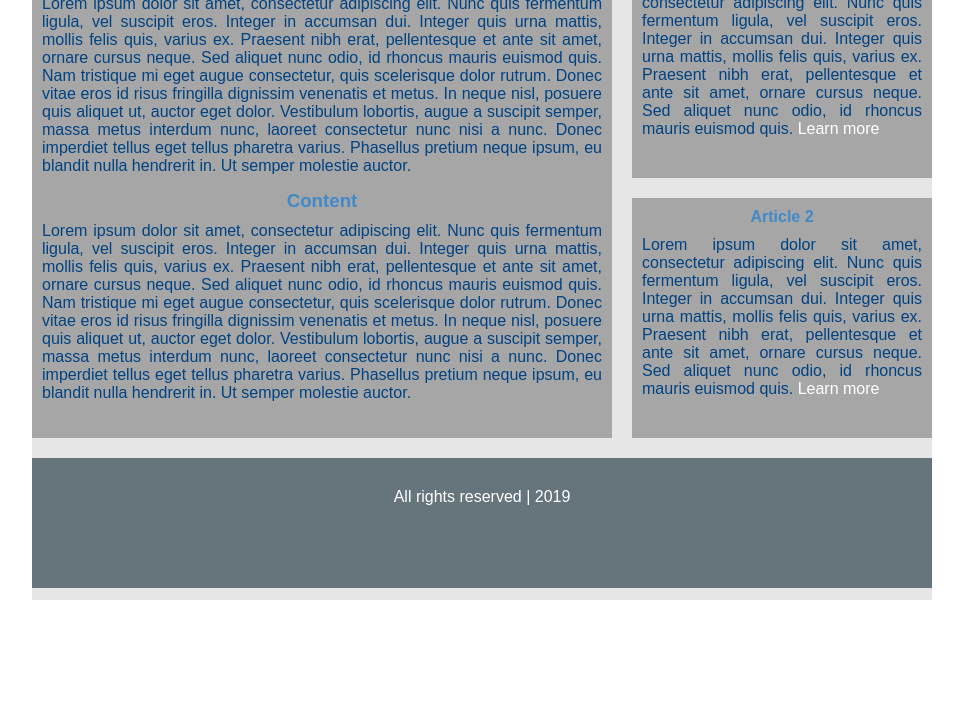
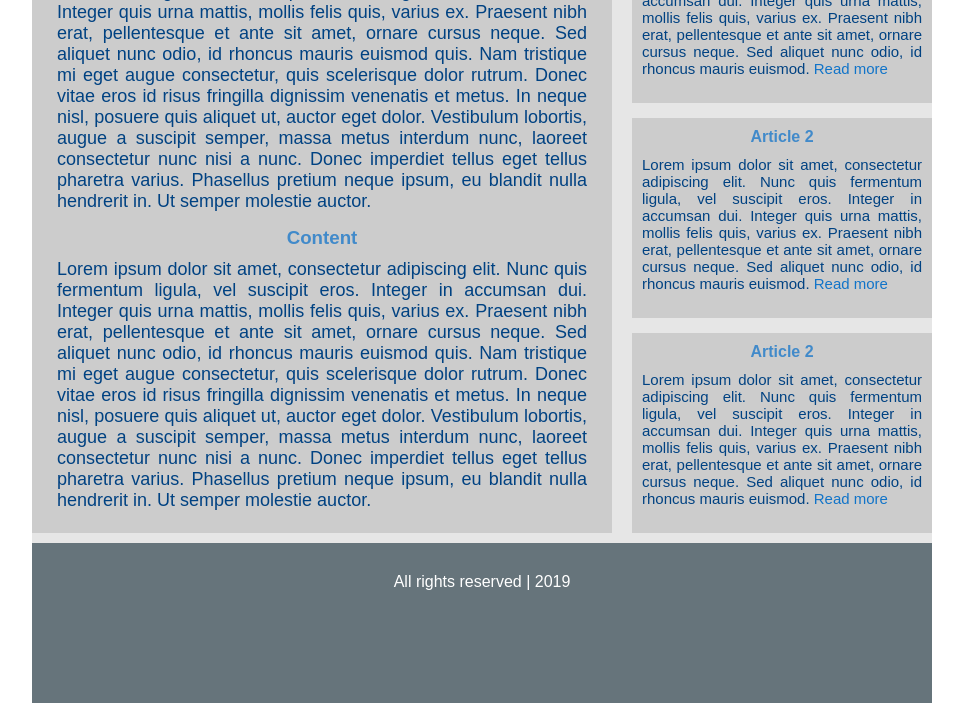
Before and after one commit to maxxaguiar/Model, a plain HTML site: page index.html in a window 1280 px wide. Shown: the part 300-1003 px from the top of the page, without its empty margins (158-1121 px from the left). Before the commit the page ends 900 px from the top, so only its background shows below. Drawn offline with Linux system fonts and the light colour scheme.

Commit message:
ultimas mudanças

```diff
--- a/css/style.css
+++ b/css/style.css
@@ -9,14 +9,14 @@ padding: 0;
 /*definição do body do site*/
 #container {
 	width: 900px;
-	height: 900px;
+
 	margin: 0 auto;
 	background: #e6e6e6;
 	font-family: arial, sans-serif;
 }
 
 
-/*início da estilização do site*/
+/*****início da estilização do site*****/
 
 #logo {
 	background: #418aca;
@@ -29,7 +29,7 @@ padding: 0;
 	padding-top: 30px;
 }
 
-/*menu do site */
+/*****menu do site****/
 
 #menu {
 	display: inline;
@@ -39,7 +39,7 @@ padding: 0;
 }
 #menu a {
 	color: #418aca;
-	background: #fff;
+	background: #e6e6e6;
 	margin: 5px;
 	padding: 5px;
 	font-weight: bold;
@@ -50,23 +50,18 @@ padding: 0;
 	text-decoration: none;
 	font-weight: bold;
 }
-
-/*sessão que divide o menu do resto site*/
-
-#session {
-	clear: both;
-	width: 100%;
-	height: 20px;
-	background: #418aca;
+#menu a:active {
+	color: #1174c9;
 }
 
-/*box com o conteúdo principal*/
+
+
+/******box com o conteúdo principal******/
 #conteudo {
 	width: 580px;
-	height: 500px;
-	margin-right: 20px;
-	margin-top: 20px;
-	background: #a6a6a6;
+	height: 630px;
+	margin: 5px 20px 10px 0;
+	background: #ccc;
 	float: left;
 }
 #conteudo h1 {
@@ -82,74 +77,51 @@ padding: 0;
 	color: #418aca;
 }
 #conteudo p {
+	font-size: 18px;
 	text-align: justify;
-	margin-left: 10px;
-	margin-right: 10px;
+	margin-left: 25px;
+	margin-right: 25px;
 	color: #004282;
 }
 
-/*Artigos da laretal do site*/
-#artigo1 {
+/*****Artigos da laretal do site******/
+.artigo-lateral {
 	width: 300px;
-	height: 240px;
-	margin-top: 20px;
-	margin-bottom: 20px;
+	height: 200px;
+	margin-top: 5px;
+	margin-bottom: 10px;
 	float: right;
-	background: #a6a6a6;
+	background: #ccc;
 }
-#artigo1 h4 {
+.artigo-lateral h4 {
 	text-align: center;
 	padding-top: 10px;
 	padding-bottom: 10px;
 	color: #418aca;
 }
-#artigo1 p {
+.artigo-lateral p {
 	text-align: justify;
+	font-size: 15px;
 	margin-left: 10px;
 	margin-right: 10px;
 	color: #004282;
 }
-#artigo1 p a {
+.artigo-lateral p a {
 	text-decoration: none;
-	color: #fff;
+	color: #1174c9;
 }
-#artigo1 p a:hover {
+.artigo-lateral p a:hover {
 	font-weight: bold;
 	color: #1174c9;
 }
 
-#artigo2 {
-	width: 300px;
-	height: 240px;
-	margin-bottom: 20px;
-	float: right;
-	background: #a6a6a6;
-}
-#artigo2 h4 {
-	text-align: center;
-	padding-top: 10px;
-	padding-bottom: 10px;
-	color: #418aca;
-}
-#artigo2 p {
-	text-align: justify;
-	margin-left: 10px;
-	margin-right: 10px;
-	color: #004282;
-}
-#artigo2 p a {
-	text-decoration: none;
-	color: #fff;
-}
-#artigo2 p a:hover {
-	font-weight: bold;
-	color: #1174c9;
-}
+
 
 /*rodapé*/
 #foot {
 	clear: both;
-	height: 100px;
+	height: 130px;
+	margin-top: 10px;
 	padding-top: 30px;
 	background: #66747b;
 	color: #fff;
--- a/index.html
+++ b/index.html
@@ -20,11 +20,9 @@
         <a href="contato.html">Contato</a>
     </div>
 
-    <div id="session"><!--divisão entre a seção do menu e o conteúdo-->
+    <!--------------conteúdo principal------------------>
 
-    </div>
-
-    <div id="conteudo"><!--conteúdo principal-->
+    <div id="conteudo">
       <h1>Main</h1>
       <p>
         Lorem ipsum dolor sit amet, consectetur adipiscing elit. Nunc quis fermentum ligula, vel suscipit eros. Integer in accumsan dui. Integer quis urna mattis, mollis felis quis, varius ex. Praesent nibh erat, pellentesque et ante sit amet, ornare cursus neque. Sed aliquet nunc odio, id rhoncus mauris euismod quis. Nam tristique mi eget augue consectetur, quis scelerisque dolor rutrum. Donec vitae eros id risus fringilla dignissim venenatis et metus. In neque nisl, posuere quis aliquet ut, auctor eget dolor. Vestibulum lobortis, augue a suscipit semper, massa metus interdum nunc, laoreet consectetur nunc nisi a nunc. Donec imperdiet tellus eget tellus pharetra varius. Phasellus pretium neque ipsum, eu blandit nulla hendrerit in. Ut semper molestie auctor.
@@ -36,23 +34,35 @@
       </p>
     </div>
 
-    <div id="artigo1"><!--artigos da laretal-->
+
+    <!-----------artigos da laretal--------->
+
+    <div class="artigo-lateral">
       <h4>Article 1</h4>
       <p>
-        Lorem ipsum dolor sit amet, consectetur adipiscing elit. Nunc quis fermentum ligula, vel suscipit eros. Integer in accumsan dui. Integer quis urna mattis, mollis felis quis, varius ex. Praesent nibh erat, pellentesque et ante sit amet, ornare cursus neque. Sed aliquet nunc odio, id rhoncus mauris euismod quis. <a href="#">Learn more</a>
+        Lorem ipsum dolor sit amet, consectetur adipiscing elit. Nunc quis fermentum ligula, vel suscipit eros. Integer in accumsan dui. Integer quis urna mattis, mollis felis quis, varius ex. Praesent nibh erat, pellentesque et ante sit amet, ornare cursus neque. Sed aliquet nunc odio, id rhoncus mauris euismod. <a href="#">Read more</a>
       </p>
     </div>
 
 
-    <div id="artigo2">
+    <div class="artigo-lateral">
     <h4>Article 2</h4>
       <p>
-        Lorem ipsum dolor sit amet, consectetur adipiscing elit. Nunc quis fermentum ligula, vel suscipit eros. Integer in accumsan dui. Integer quis urna mattis, mollis felis quis, varius ex. Praesent nibh erat, pellentesque et ante sit amet, ornare cursus neque. Sed aliquet nunc odio, id rhoncus mauris euismod quis. <a href="#">Learn more</a>
+        Lorem ipsum dolor sit amet, consectetur adipiscing elit. Nunc quis fermentum ligula, vel suscipit eros. Integer in accumsan dui. Integer quis urna mattis, mollis felis quis, varius ex. Praesent nibh erat, pellentesque et ante sit amet, ornare cursus neque. Sed aliquet nunc odio, id rhoncus mauris euismod. <a href="#">Read more</a>
       </p>
 
     </div>
 
-    <div id="foot"><!--rodapé-->
+    <div class="artigo-lateral">
+    <h4>Article 2</h4>
+      <p>
+        Lorem ipsum dolor sit amet, consectetur adipiscing elit. Nunc quis fermentum ligula, vel suscipit eros. Integer in accumsan dui. Integer quis urna mattis, mollis felis quis, varius ex. Praesent nibh erat, pellentesque et ante sit amet, ornare cursus neque. Sed aliquet nunc odio, id rhoncus mauris euismod. <a href="#">Read more</a>
+      </p>
+
+    </div>
+
+    <!--------------rodapé------------>
+    <div id="foot">
       <p>All rights reserved | 2019</p>
     </div>
 
```
